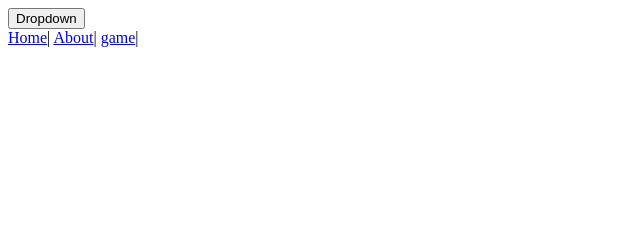
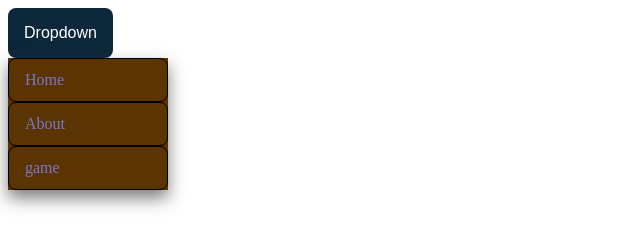
Before and after one commit to TristanB777/TristanB777.github.io, a plain HTML site: page HIF.html in a window 1280 px wide. Both pictures are taken after a click on the button "Dropdown". Shown: the whole page, without its empty margins (0-640 px from the left). Drawn offline with Linux system fonts and the light colour scheme.

Commit message:
New menu type

```diff
--- a/HIF.html
+++ b/HIF.html
@@ -1,7 +1,20 @@
+<!DOCTYPE html>
+<html lang="en">
+
+<head>
+    <meta charset="UTF-8">
+    <meta name="viewport" content="width=device-width, initial-scale=1.0">
+    <title>chance time</title>
+    <link id="style" rel="stylesheet" href="css/light.css">
+    <script src="js/scripts.js"></script>
+</head>
+
 <div class="dropdown">
-            <button class="dropbtn">Dropdown</button>
+            <button class="dropbtn" onclick="drop()">Dropdown</button>
             <br>
-            <div class="dropdown-content">
-              <a href="index.html">Home</a>|
-              <a href="about.html">About</a>|
-              <a href="game/index.html">game</a>|
+            <div id="myDropdown" class="dropdown-content">
+              <a href="index.html">Home</a>
+              <a href="about.html">About</a>
+              <a href="game/index.html">game</a>
+            </div>
+          </div>
--- a/css/dark.css
+++ b/css/dark.css
@@ -33,8 +33,9 @@ p {    border: 1px solid white;
 }
 
 
+/* Dropdown Button */
 .dropbtn {
-  background-color: #88ac89;
+    background-color: #3498DB;
     color: white;
     padding: 16px;
     font-size: 16px;
@@ -42,38 +43,37 @@ p {    border: 1px solid white;
     cursor: pointer;
   }
 
+  /* Dropdown button on hover & focus */
+  .dropbtn:hover, .dropbtn:focus {
+    background-color: #2980B9;
+  }
 
+  /* The container <div> - needed to position the dropdown content */
   .dropdown {
     position: relative;
     display: inline-block;
   }
 
-
+  /* Dropdown Content (Hidden by Default) */
   .dropdown-content {
     display: none;
     position: absolute;
-  background-color: #110d0d;
+    background-color: #f1f1f1;
     min-width: 160px;
-  box-shadow: 0px 8px 16px 0px rgb(65, 65, 65);
+    box-shadow: 0px 8px 16px 0px rgba(0,0,0,0.2);
     z-index: 1;
   }
 
-
+  /* Links inside the dropdown */
   .dropdown-content a {
-  color: rgb(121, 4, 4);
+    color: black;
     padding: 12px 16px;
     text-decoration: none;
     display: block;
   }
 
+  /* Change color of dropdown links on hover */
+  .dropdown-content a:hover {background-color: #ddd;}
 
-.dropdown-content a:hover {background-color: #88572a}
-
-
-.dropdown:hover .dropdown-content {
-  display: block;
-}
-
-.dropdown:hover .dropbtn {
-  background-color: #6fc5ff;
-}
+  /* Show the dropdown menu (use JS to add this class to the .dropdown-content container when the user clicks on the dropdown button) */
+  .show {display:block;}
--- a/css/light.css
+++ b/css/light.css
@@ -33,3 +33,47 @@
     padding: 10px;
     margin-bottom: 20px;
 }
+/* Dropdown Button */
+.dropbtn {
+    background-color: #1b264b;
+    color: white;
+    padding: 16px;
+    font-size: 16px;
+    border: none;
+    cursor: pointer;
+  }
+
+  /* Dropdown button on hover & focus */
+  .dropbtn:hover, .dropbtn:focus {
+    background-color: #0d283a;
+  }
+
+  /* The container <div> - needed to position the dropdown content */
+  .dropdown {
+    position: relative;
+    display: inline-block;
+  }
+
+  /* Dropdown Content (Hidden by Default) */
+  .dropdown-content {
+    display: none;
+    position: absolute;
+    background-color: #5a3402;
+    min-width: 160px;
+    box-shadow: 0px 8px 16px 0px rgba(63, 60, 60, 0.671);
+    z-index: 1;
+  }
+
+  /* Links inside the dropdown */
+  .dropdown-content a {
+    color: rgb(126, 117, 202);
+    padding: 12px 16px;
+    text-decoration: none;
+    display: block;
+  }
+
+  /* Change color of dropdown links on hover */
+  .dropdown-content a:hover {background-color: #382400;}
+
+  /* Show the dropdown menu (use JS to add this class to the .dropdown-content container when the user clicks on the dropdown button) */
+  .show {display:block;}
--- a/js/scripts.js
+++ b/js/scripts.js
@@ -35,3 +35,20 @@ function showhide() {
         toolbarbuttons.style.display = 'block';
     }
     }
+function drop() {
+        document.getElementById("myDropdown").classList.toggle("show");
+      }
+
+      // Close the dropdown menu if the user clicks outside of it
+      window.onclick = function(event) {
+        if (!event.target.matches('.dropbtn')) {
+          var dropdowns = document.getElementsByClassName("dropdown-content");
+          var i;
+          for (i = 0; i < dropdowns.length; i++) {
+            var openDropdown = dropdowns[i];
+            if (openDropdown.classList.contains('show')) {
+              openDropdown.classList.remove('show');
+            }
+          }
+        }
+      }
```
Also changed, not shown: index.html (+12 -1 lines). Lines whose indentation alone changed are shown as unchanged.
